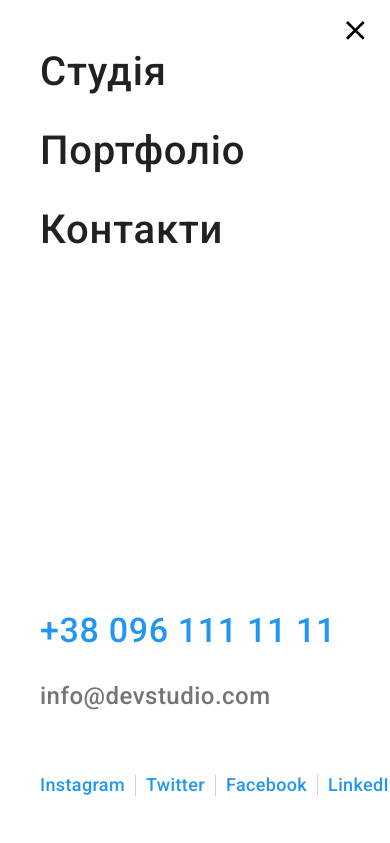
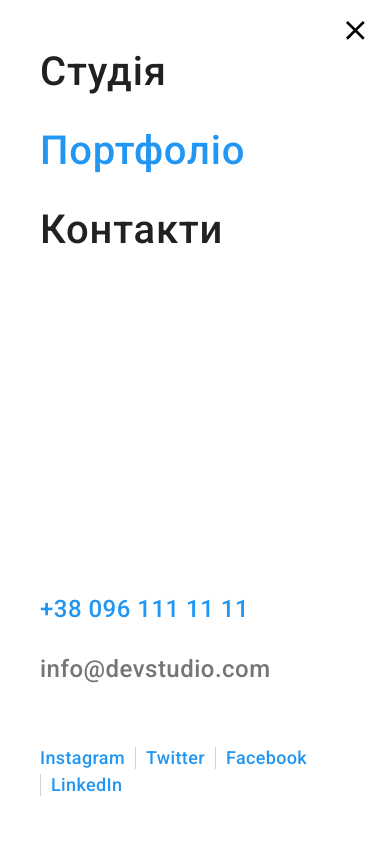
Before and after one commit to leonid-holub/goit-markup-hw-08, a plain HTML site: page portfolio.html in a window 390 px wide. Both pictures are taken after a click on the button 355 px from the left and 30 px from the top of the page. Shown: the top 843 px of the page. Drawn offline with nearby package versions, Linux system fonts and the light colour scheme.

Commit message:
Додає виправлення до 8го ДЗ.

```diff
--- a/portfolio.html
+++ b/portfolio.html
@@ -45,7 +45,7 @@
 				<ul class="header__contact-list list">
 					<li
 						><a href="mailto:info@devstudio.com" class="header__contact-link link">
-							<svg class="header__contact-icon" width="16px" height="12px">
+							<svg class="header__contact-icon mail-icon" width="16px" height="12px">
 								<use href="images/icons.svg#mail"></use>
 							</svg>
 							info@devstudio.com</a
@@ -53,7 +53,7 @@
 					>
 					<li
 						><a href="tel:+380961111111" class="header__contact-link link">
-							<svg class="header__contact-icon" width="10px" height="16px">
+							<svg class="header__contact-icon tel-icon" width="10px" height="16px">
 								<use href="images/icons.svg#smartphone"></use>
 							</svg>
 							+38 096 111 11 11</a
@@ -395,7 +395,8 @@
 										target="_blank"
 										rel="nofollow noopener noreferrer"
 										class="link address-link"
-										>м. Київ, пр-т Лесі Українки, 26</a
+									>
+										м. Київ, пр-т Лесі Українки, 26</a
 									>
 								</li>
 								<li class="footer__item">
@@ -406,7 +407,6 @@
 								</li>
 							</ul>
 						</address>
-					</div>
 					</div>
 					<div class="footer-socials">
 						<h2 class="footer-socials__title title">приєднуйтесь</h2>
@@ -465,6 +465,7 @@
 							</li>
 						</ul>
 					</div>
+				</div>
 				<form class="subscribe-form">
 					<p class="subscribe-form__paragraph paragraph">Підпишіться на розсилку</p>
 					<div class="subscribe-form__area">
@@ -492,7 +493,7 @@
 						<a href="./index.html" class="mobile-menu__link link">Студія</a>
 					</li>
 					<li class="mobile-menu__item item">
-						<a href="./portfolio.html" class="mobile-menu__link link">Портфоліо</a>
+						<a href="./portfolio.html" class="mobile-menu__link link mobile-menu__link--active">Портфоліо</a>
 					</li>
 					<li class="mobile-menu__item item">
 						<a href="" class="mobile-menu__link link">Контакти</a>
--- a/sass/components/_footer.scss
+++ b/sass/components/_footer.scss
@@ -1,14 +1,14 @@
 /* Футер */
 .footer {
 	background-color: var(--footer-background-color);
+	padding-top: 60px;
+	padding-bottom: 60px;
 }
 
 .footer__container {
 	display: flex;
 	flex-direction: column;
 	gap: 60px;
-	padding-top: 60px;
-	padding-bottom: 60px;
 	text-align: center;
 	justify-content: center;
 
--- a/sass/components/_header.scss
+++ b/sass/components/_header.scss
@@ -63,3 +63,22 @@
 .header__contact-icon {
 	fill: currentColor;
 }
+
+.mail-icon {
+	width: 14px;
+	height: 10px;
+
+	@include mq(desk) {
+		width: 16px;
+		height: 12px;
+	}
+}
+
+.tel-icon {
+	width: 10px;
+	height: 14px;
+
+	@include mq(desk) {
+		height: 16px;
+	}
+}
--- a/sass/components/_hero.scss
+++ b/sass/components/_hero.scss
@@ -10,7 +10,8 @@
 		url(../images/hero/hero-img@1x_sm.jpg);
 
 	@include mq(retina) {
-		background-image: url(../images/hero/hero-img@2x_sm.jpg);
+		background-image: linear-gradient(rgba(47, 48, 58, 0.4), rgba(47, 48, 58, 0.4)),
+			url(../images/hero/hero-img@2x_sm.jpg);
 	}
 
 	// картинка для планшету
@@ -19,7 +20,8 @@
 			url(../images/hero/hero-img@1x_md.jpg);
 
 		@include mq(retina) {
-			background-image: url(../images/hero/hero-img@2x_md.jpg);
+			background-image: linear-gradient(rgba(47, 48, 58, 0.4), rgba(47, 48, 58, 0.4)),
+				url(../images/hero/hero-img@2x_md.jpg);
 		}
 	}
 
@@ -29,7 +31,8 @@
 			url(../images/hero/hero-img@1x_lg.jpg);
 
 		@include mq(retina) {
-			background-image: url(../images/hero/hero-img@2x_lg.jpg);
+			background-image: linear-gradient(rgba(47, 48, 58, 0.4), rgba(47, 48, 58, 0.4)),
+				url(../images/hero/hero-img@2x_lg.jpg);
 		}
 	}
 
--- a/sass/components/_mobile-contacts.scss
+++ b/sass/components/_mobile-contacts.scss
@@ -12,12 +12,16 @@
 .mobile-contacts__link {
 	display: flex;
 	font-weight: 500;
-	font-size: 34px;
+	font-size: 24px;
 	line-height: calc(40 / 34);
 	text-align: center;
 	letter-spacing: 0.02em;
 	text-decoration: none;
 	color: var(--accent-color);
+
+	@include mq(mob) {
+		font-size: 34px;
+	}
 }
 
 .mobile-contacts__item:last-child .mobile-contacts__link {
--- a/sass/components/_mobile-menu.scss
+++ b/sass/components/_mobile-menu.scss
@@ -23,3 +23,7 @@
 		color: var(--accent-color);
 	}
 }
+
+.mobile-menu__link--active {
+	color: var(--accent-color);
+}
--- a/sass/components/_mobile-socials.scss
+++ b/sass/components/_mobile-socials.scss
@@ -1,10 +1,13 @@
 .mobile-socials__list {
 	display: flex;
 	justify-content: start;
+	flex-wrap: wrap;
+	row-gap: 5px;
 }
 
 .mobile-socials__item {
 	padding-right: 10px;
+	flex-shrink: 1;
 }
 
 .mobile-socials__item:not(:first-child) {
--- a/sass/components/_mobile.scss
+++ b/sass/components/_mobile.scss
@@ -1,6 +1,5 @@
 .mobile {
 	position: fixed;
-
 	display: flex;
 	flex-direction: column;
 	padding: 48px 40px;
--- a/sass/components/_modal-window.scss
+++ b/sass/components/_modal-window.scss
@@ -3,7 +3,7 @@
 	top: 50%;
 	left: 50%;
 	transform: translate(-50%, -50%);
-	width: 450px;
+	max-width: 450px;
 	min-height: 609px;
 	padding: 40px;
 
@@ -11,7 +11,12 @@
 	border-radius: 4px;
 	box-shadow: 0px 1px 3px rgba(0, 0, 0, 0.12), 0px 1px 1px rgba(0, 0, 0, 0.14), 0px 2px 1px rgba(0, 0, 0, 0.2);
 
+	@include mq(mob) {
+		width: 450px;
+	}
+
 	@include mq(desk) {
+		max-width: 528px;
 		width: 528px;
 		min-height: 581px;
 	}
--- a/sass/components/_nav.scss
+++ b/sass/components/_nav.scss
@@ -78,6 +78,6 @@
 }
 
 .nav__icon {
-	width: 40px;
-	height: 40px;
+	width: 24px;
+	height: 16px;
 }
--- a/sass/components/_portfolio-portfolio.scss
+++ b/sass/components/_portfolio-portfolio.scss
@@ -76,14 +76,31 @@
 	top: 0;
 	left: 0;
 	height: 100%;
-	padding: 64px 23px;
+	padding: 50px 24px;
+
+	@include mq(mob) {
+		padding: 77px 24px;
+	}
+
+	@include mq(tab) {
+		padding: 49px 24px 77px 24px;
+	}
+
+	@include mq(desk) {
+		padding: 64px 23px;
+	}
 
 	transform: translateY(100%);
 	transition: transform var(--anim);
 }
 
 .portfolio__desc {
+	font-weight: 400;
 	color: var(--white);
-	font-size: 18px;
+	font-size: 14px;
 	line-height: calc(28 / 18);
+
+	@include mq(mob) {
+		font-size: 18px;
+	}
 }
--- a/sass/components/_register-agreement.scss
+++ b/sass/components/_register-agreement.scss
@@ -9,10 +9,14 @@
 .agreement__txt {
 	font-weight: 400;
 	line-height: calc(14 / 12);
-	font-size: 12px;
+	font-size: 10px;
 
 	color: var(--modal-label-txt-color);
 	user-select: none;
+
+	@include mq(mob) {
+		font-size: 12px;
+	}
 
 	@include mq(desk) {
 		font-size: 14px;
```
Also changed, not shown: index.html (+4 -4 lines), css/main.css, css/main.min.css, 2 other files. Lines whose indentation alone changed are shown as unchanged.
